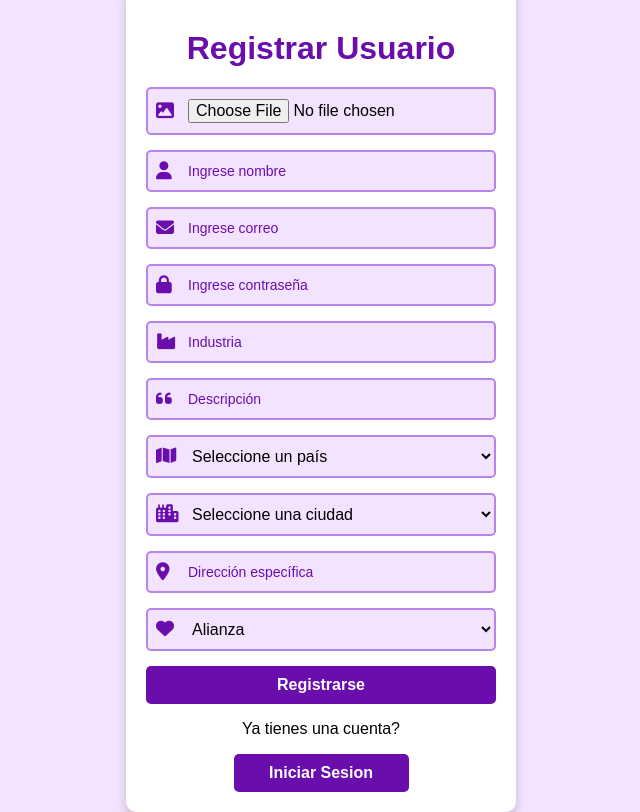
After one commit to cristianbedoya000/TinderEmpresarial, a PHP site: page /views/login.php in a window 1280 px wide. The commit adds this page. Shown: the whole page, without its empty margins (319-959 px from the left). Run offline with PHP 8.4, Linux system fonts and the light colour scheme.

Commit message:
Pag inicio, formulario login, ciudades.js

```diff
--- a/index.php
+++ b/index.php
@@ -4,7 +4,8 @@
     <title>Tinder Empresarial</title>
 </head>
 <body>
-    <h1>tinder empresarial</h1>
+    <h1>Tinder Empresarial</h1>
 
+    <a href="/TinderEmpresarial/views/login.php"><button>Continuar</button></a>
 </body>
 </html>
--- /dev/null
+++ b/js/ciudades.js
@@ -0,0 +1,56 @@
+const ciudadesPorPais = {
+    "Estados Unidos": ["Nueva York", "Los Ángeles", "Chicago", "Houston", "San Francisco"],
+    "China": ["Pekín", "Shanghái", "Cantón", "Shenzhen", "Chongqing"],
+    "India": ["Delhi", "Bombay", "Bangalore", "Chennai", "Hyderabad"],
+    "Alemania": ["Berlín", "Múnich", "Hamburgo", "Colonia", "Fráncfort"],
+    "Reino Unido": ["Londres", "Manchester", "Birmingham", "Liverpool", "Glasgow"],
+    "Francia": ["París", "Marsella", "Lyon", "Toulouse", "Niza"],
+    "Japón": ["Tokio", "Osaka", "Yokohama", "Nagoya", "Sapporo"],
+    "Brasil": ["São Paulo", "Río de Janeiro", "Brasilia", "Belo Horizonte", "Recife"],
+    "Canadá": ["Toronto", "Vancouver", "Montreal", "Calgary", "Ottawa"],
+    "Italia": ["Roma", "Milán", "Nápoles", "Turín", "Florencia"],
+    "Rusia": ["Moscú", "San Petersburgo", "Novosibirsk", "Ekaterimburgo", "Kazan"],
+    "Corea del Sur": ["Seúl", "Busan", "Incheon", "Daegu", "Daejeon"],
+    "México": ["Ciudad de México", "Guadalajara", "Monterrey", "Puebla", "Cancún"],
+    "Indonesia": ["Yakarta", "Surabaya", "Bandung", "Medan", "Bekasi"],
+    "Australia": ["Sídney", "Melbourne", "Brisbane", "Perth", "Adelaida"],
+    "España": ["Madrid", "Barcelona", "Valencia", "Sevilla", "Bilbao"],
+    "Arabia Saudita": ["Riad", "Yeda", "La Meca", "Medina", "Dammam"],
+    "Sudáfrica": ["Johannesburgo", "Ciudad del Cabo", "Durban", "Pretoria", "Port Elizabeth"],
+    "Turquía": ["Estambul", "Ankara", "Esmirna", "Bursa", "Antalya"],
+    "Argentina": ["Buenos Aires", "Córdoba", "Rosario", "Mendoza", "La Plata"],
+    "Colombia": ["Bogotá", "Medellín", "Cali", "Barranquilla", "Cartagena", "Pereira", "Bucaramanga", "Cúcuta", "Palermo", "Soledad", "Villavicencio", "Bello", "Valledupar", "Ibagué", "Montería", "Soacha", "Santa Marta", "Manizales", "Buenaventura", "Pasto", "Neiva", "Palmira", "Armenia", "Popayán", "Floridablanca", "Sincelejo", "Itagüí", "Envigado", "Tuluá", "Tumaco", "Barrancabermeja", "Uripa", "Zipaquirá", "Florencia", "Turbo", "Dosquebradas", "Riohacha", "Ipiales", "Tunja", "Girón", "Facatativa", "Cartago", "Rionegro", "Quibdo", "Jamundí", "Girardot", "Cienaga", "Guadalajara de buga"],
+    "Chile": ["Santiago", "Valparaíso", "Concepción", "La Serena", "Antofagasta"],
+    "Emiratos Árabes Unidos": ["Dubái", "Abu Dabi", "Sharjah", "Ajman", "Al Ain"],
+    "Egipto": ["El Cairo", "Alejandría", "Gizeh", "Shubra El-Kheima", "Port Said"],
+    "Nigeria": ["Lagos", "Abuya", "Ibadan", "Kano", "Benín"],
+    "Vietnam": ["Hanói", "Ciudad Ho Chi Minh", "Da Nang", "Hai Phong", "Can Tho"],
+    "Tailandia": ["Bangkok", "Chiang Mai", "Phuket", "Pattaya", "Nakhon Ratchasima"],
+    "Países Bajos": ["Ámsterdam", "Róterdam", "La Haya", "Utrecht", "Eindhoven"],
+    "Suiza": ["Zúrich", "Ginebra", "Berna", "Basilea", "Lausana"],
+    "Singapur": ["Singapur"],
+    "Suecia": ["Estocolmo", "Gotemburgo", "Malmö", "Upsala", "Västerås"]
+};
+
+function actualizarCiudades() {
+    const paisSeleccionado = document.getElementById("pais").value;
+    const ciudadSelect = document.getElementById("ciudad");
+
+    // Limpiar opciones previas
+    ciudadSelect.innerHTML = "<option value=''>Seleccione una ciudad</option>";
+
+    // Verificar si el país tiene ciudades registradas
+    if (ciudadesPorPais[paisSeleccionado]) {
+        ciudadesPorPais[paisSeleccionado].forEach(ciudad => {
+            let nuevaOpcion = document.createElement("option");
+            nuevaOpcion.value = ciudad;
+            nuevaOpcion.textContent = ciudad;
+            ciudadSelect.appendChild(nuevaOpcion);
+        });
+    }
+}
+
+// Event listener para detectar cambio en el país seleccionado
+document.addEventListener("DOMContentLoaded", function() {
+    document.getElementById("pais").addEventListener("change", actualizarCiudades);
+});
--- /dev/null
+++ b/styles/style.css
@@ -0,0 +1,96 @@
+body {
+    font-family: Arial, sans-serif;
+    background-color: #f4e3ff; /* Fondo lila claro */
+    display: flex;
+    justify-content: center;
+    align-items: center;
+    height: 100vh;
+    margin: 0;
+}
+
+.container {
+    background: #ffffff;
+    padding: 20px;
+    border-radius: 10px;
+    box-shadow: 0px 4px 10px rgba(0, 0, 0, 0.2);
+    text-align: center;
+    width: 350px;
+}
+
+h1 {
+    color: #6a0dad; /* Lila oscuro */
+    margin-bottom: 20px;
+}
+
+.input-group {
+    position: relative;
+    width: 100%;
+    margin-bottom: 15px;
+}
+
+.input-group i {
+    position: absolute;
+    left: 10px;
+    top: 50%;
+    transform: translateY(-50%);
+    color: #6a0dad;
+    font-size: 18px;
+}
+
+.input-group input, .input-group select {
+    width: 100%;
+    padding: 10px 40px; /* Espacio suficiente para ícono */
+    border: 2px solid #b784eb;
+    border-radius: 5px;
+    outline: none;
+    background: #f4e3ff;
+    box-sizing: border-box;
+    font-size: 16px;
+}
+
+.input-group input::placeholder {
+    color: #6a0dad;
+    font-size: 14px; /* Ajustar el tamaño */
+}
+
+.input-group select {
+    cursor: pointer;
+}
+
+.input-group input::placeholder {
+    color: #6a0dad;
+}
+
+.btn {
+    width: 100%;
+    padding: 10px;
+    background: #6a0dad;
+    color: white;
+    font-size: 16px;
+    font-weight: bold;
+    border: none;
+    border-radius: 5px;
+    cursor: pointer;
+    transition: 0.3s;
+}
+
+.btn:hover {
+    background: #4b0082; /* Tonalidad más oscura */
+}
+
+.btn-or {
+    width: 50%;
+    padding: 10px;
+    background: #6a0dad;
+    color: white;
+    font-size: 16px;
+    font-weight: bold;
+    border: none;
+    border-radius: 5px;
+    cursor: pointer;
+    transition: 0.3s;
+}
+
+.btn-or:hover {
+    background: #4b0082; /* Tonalidad más oscura */
+}
--- /dev/null
+++ b/views/login.php
@@ -0,0 +1,100 @@
+<!DOCTYPE html>
+<html>
+<head>
+    <title>Document</title>
+    <link rel="stylesheet" href="https://cdnjs.cloudflare.com/ajax/libs/font-awesome/6.7.2/css/all.min.css">
+    <link rel="stylesheet" href="../styles/style.css">
+</head>
+<body>
+    <div class="container" id="Register">
+        <h1>Registrar Usuario</h1>
+        <form action="" method="POST">
+            <div class="input-group">
+                <i class="fa-solid fa-image"></i>
+                <input type="file" id="imagen" name="imagen" required><br>
+            </div>
+            <div class="input-group">
+                <i class="fa-solid fa-user"></i>
+                <input type="text" name="nombre" id="nombre" placeholder="Ingrese nombre" required><br>
+            </div>
+            <div class="input-group">
+                <i class="fa-solid fa-envelope"></i>
+                <input type="email" name="correo" id="correo" placeholder="Ingrese correo" required><br>
+            </div>
+            <div class="input-group">
+                <i class="fa-solid fa-lock"></i>
+                <input type="password" name="contraseña" id="contraseña" placeholder="Ingrese contraseña" required><br>
+            </div>
+            <div class="input-group">
+                <i class="fa-solid fa-industry"></i>
+                <input type="text" name="industria" id="industria" placeholder="Industria" required><br>
+            </div>
+            <div class="input-group">
+                <i class="fa-solid fa-quote-left"></i>
+                <input type="text" name="descripción" id="descripción" placeholder="Descripción" required><br>
+            </div>
+            <div class="input-group">
+                <i class="fa-solid fa-map"></i>
+                <select name="pais" id="pais" required>
+                    <option value="">Seleccione un país</option>
+                    <option value="Estados Unidos">Estados Unidos</option>
+                    <option value="China">China</option>
+                    <option value="India">India</option>
+                    <option value="Alemania">Alemania</option>
+                    <option value="Reino Unido">Reino Unido</option>
+                    <option value="Francia">Francia</option>
+                    <option value="Japón">Japón</option>
+                    <option value="Brasil">Brasil</option>
+                    <option value="Canadá">Canadá</option>
+                    <option value="Italia">Italia</option>
+                    <option value="Rusia">Rusia</option>
+                    <option value="Corea del Sur">Corea del Sur</option>
+                    <option value="México">México</option>
+                    <option value="Indonesia">Indonesia</option>
+                    <option value="Australia">Australia</option>
+                    <option value="España">España</option>
+                    <option value="Arabia Saudita">Arabia Saudita</option>
+                    <option value="Sudáfrica">Sudáfrica</option>
+                    <option value="Turquía">Turquía</option>
+                    <option value="Argentina">Argentina</option>
+                    <option value="Colombia">Colombia</option>
+                    <option value="Chile">Chile</option>
+                    <option value="Emiratos Árabes Unidos">Emiratos Árabes Unidos</option>
+                    <option value="Egipto">Egipto</option>
+                    <option value="Nigeria">Nigeria</option>
+                    <option value="Vietnam">Vietnam</option>
+                    <option value="Tailandia">Tailandia</option>
+                    <option value="Países Bajos">Países Bajos</option>
+                    <option value="Suiza">Suiza</option>
+                    <option value="Singapur">Singapur</option>
+                    <option value="Suecia">Suecia</option>
+                </select>
+            </div>
+            <div class="input-group">
+                <i class="fa-solid fa-city"></i>
+                <select name="ciudad" id="ciudad" required>
+                    <option value="">Seleccione una ciudad</option>
+                </select>
+            </div>
+            <div class="input-group">
+                <i class="fa-solid fa-location-dot"></i>
+                <input type="text" name="direccion" id="direccion" placeholder="Dirección específica" required><br>
+            </div>
+            <div class="input-group">
+                <i class="fa-solid fa-heart"></i>
+                <select name="intereses" id="intereses">
+                    <option value="Alianza">Alianza</option>
+                    <option value="Invertir">Invertir</option>
+                    <option value="Ambos">Ambos</option>
+                </select>
+            </div>
+            <button type="submit" class="btn" name="Register" value="Registrarse">Registrarse</button>
+        </form>
+        <div>
+            <p>Ya tienes una cuenta?</p>
+            <button class="btn-or" id="IniciarSesion">Iniciar Sesion</button>
+        </div>
+    </div>
+    <script src="../js/ciudades.js"></script>
+</body>
+</html>
```
Also changed, not shown: includes/conexion.php (added, +13 -0 lines), includes/navbar.php (added), 2 other files.
